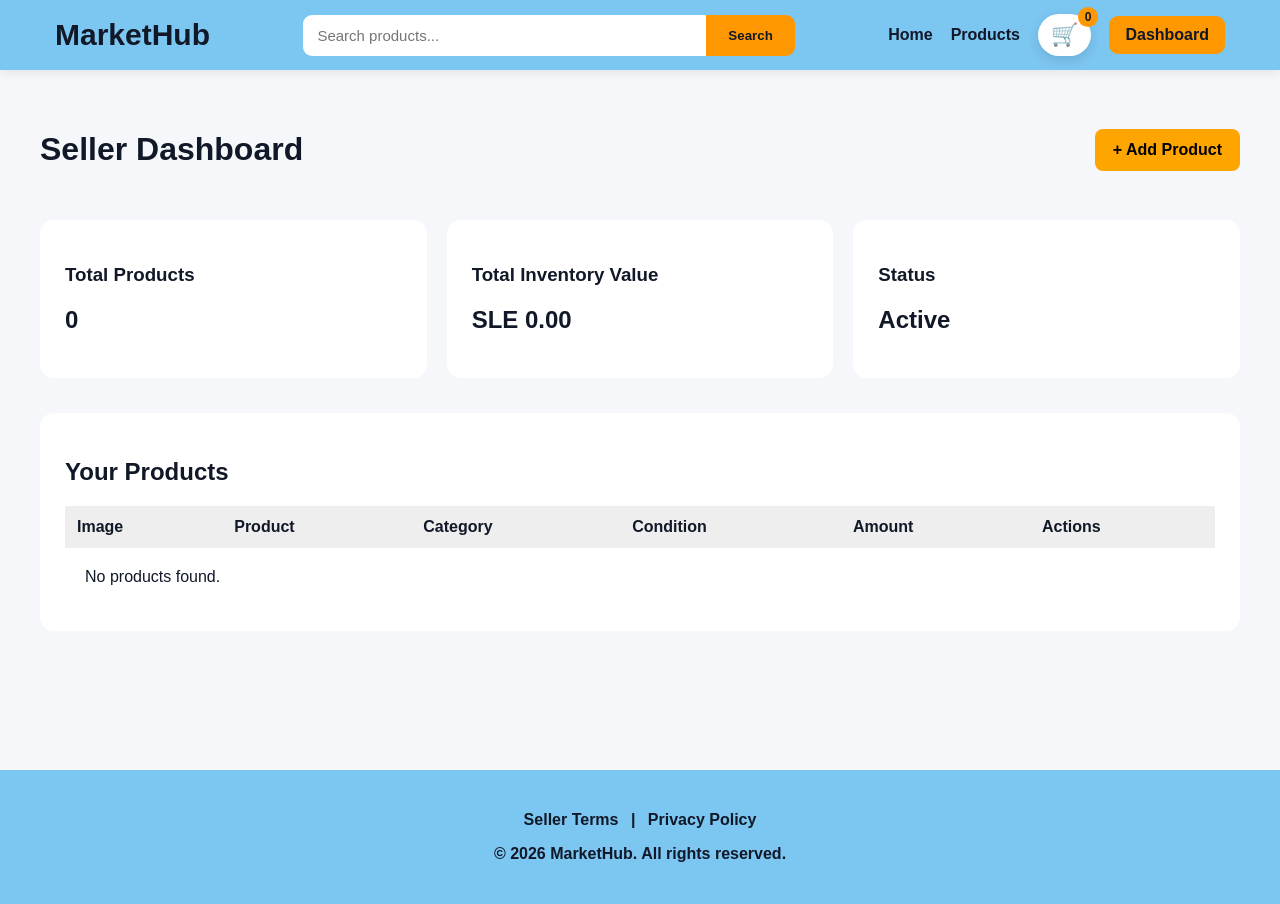
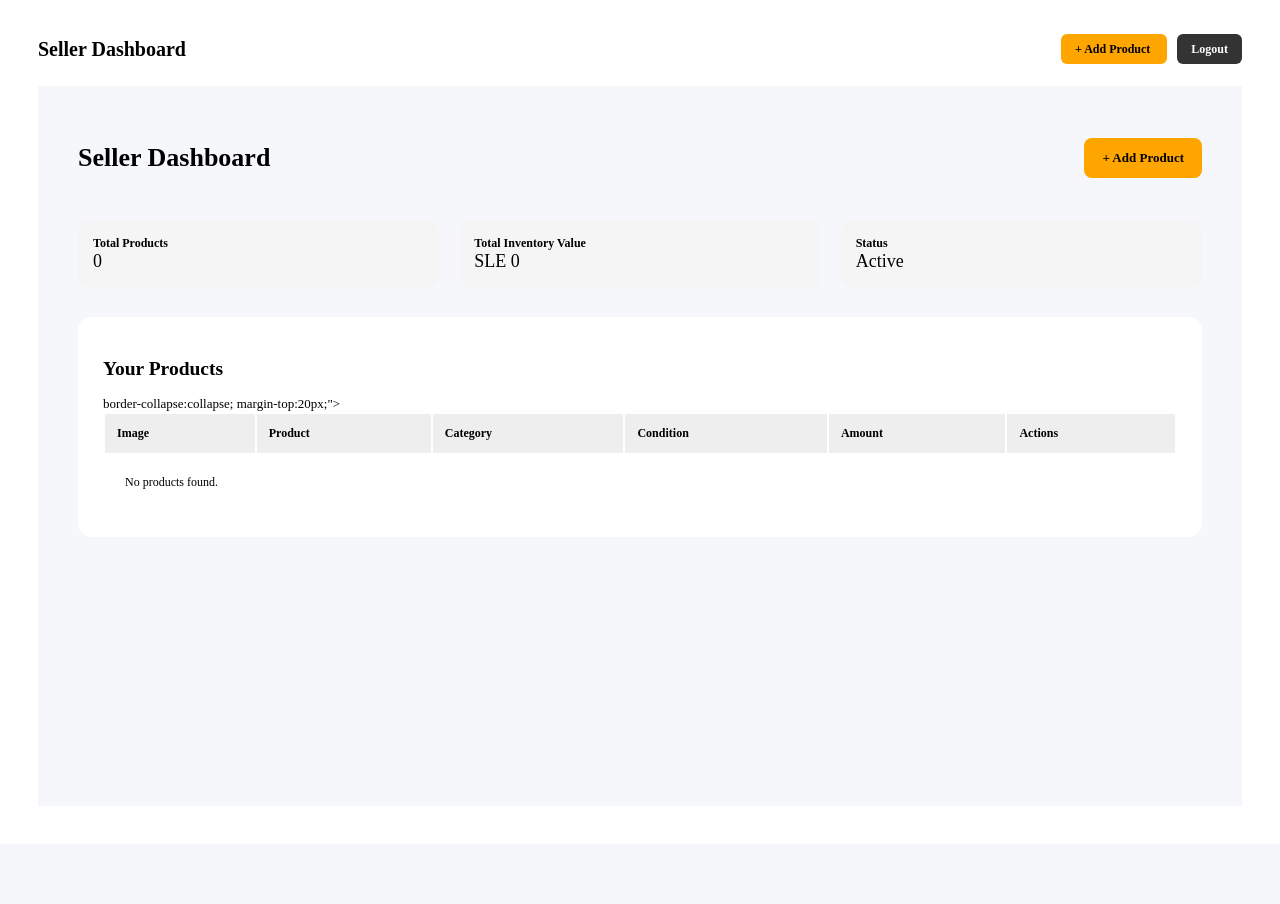
Before and after one commit to shaw545/django-business-website, a Django app: page /dashboard/ in a window 1280 px wide. After the commit the page ends 489 px from the top, so only its background shows below. Run offline with Django 5.2, Linux system fonts and the light colour scheme; a user stored in the database is signed in; data comes from the database, SQL or seed files in the repository.

Commit message:
added logout button

```diff
--- a/website/templates/dashboard.html
+++ b/website/templates/dashboard.html
@@ -1,21 +1,22 @@
-{% extends "base.html" %}
-
-{% block title %}Seller Dashboard - MarketHub{% endblock %}
+<div style="padding:30px; font-size:13px;">
 
     <div style="display:flex; justify-content:space-between; align-items:center; margin-bottom:25px;">
-    <h1>Seller Dashboard</h1>
+
+        <h2 style="font-size:20px; margin:0;">Seller Dashboard</h2>
 
         <div>
-        <a href="{% url 'add_product' %}" style="background:orange; padding:12px 18px; border-radius:8px; text-decoration:none; color:black; font-weight:bold;">
+            <a href="{% url 'add_product' %}"
+               style="background:orange; padding:8px 14px; border-radius:6px; text-decoration:none; color:black; font-weight:bold; font-size:12px;">
                 + Add Product
             </a>
 
-        <a href="{% url 'logout' %}" style="background:#333; padding:12px 18px; border-radius:8px; text-decoration:none; color:white; font-weight:bold; margin-left:10px;">
+            <a href="{% url 'logout' %}"
+               style="background:#333; padding:8px 14px; border-radius:6px; text-decoration:none; color:white; font-weight:bold; font-size:12px; margin-left:10px;">
                 Logout
             </a>
         </div>
+
     </div>
-
 {% block content %}
 <div style="padding:40px; background:#f5f7fa; min-height:80vh;">
 
@@ -28,27 +29,29 @@
         </a>
     </div>
 
-    <div style="display:grid; grid-template-columns:repeat(3, 1fr); gap:20px; margin-bottom:35px;">
-        <div style="background:white; padding:25px; border-radius:14px;">
-            <h3>Total Products</h3>
-            <h2>{{ total_products }}</h2>
+    <div style="display:flex; gap:20px; margin-bottom:30px; font-size:12px;">
+
+    <div style="flex:1; background:#f5f5f5; padding:15px; border-radius:10px;">
+        <strong>Total Products</strong><br>
+        <span style="font-size:18px;">{{ total_products }}</span>
     </div>
 
-        <div style="background:white; padding:25px; border-radius:14px;">
-            <h3>Total Inventory Value</h3>
-            <h2>SLE {{ total_value|floatformat:2 }}</h2>
+    <div style="flex:1; background:#f5f5f5; padding:15px; border-radius:10px;">
+        <strong>Total Inventory Value</strong><br>
+        <span style="font-size:18px;">SLE {{ total_value }}</span>
     </div>
 
-        <div style="background:white; padding:25px; border-radius:14px;">
-            <h3>Status</h3>
-            <h2>Active</h2>
+    <div style="flex:1; background:#f5f5f5; padding:15px; border-radius:10px;">
+        <strong>Status</strong><br>
+        <span style="font-size:18px;">Active</span>
     </div>
+
 </div>
 
     <div style="background:white; padding:25px; border-radius:14px;">
         <h2>Your Products</h2>
 
-        <table style="width:100%; border-collapse:collapse; margin-top:20px;">
+   <table style="width:100%; font-size:12px;"> border-collapse:collapse; margin-top:20px;">
             <thead>
                 <tr style="background:#eee;">
                     <th style="padding:12px; text-align:left;">Image</th>
```
Lines whose indentation alone changed are shown as unchanged.
